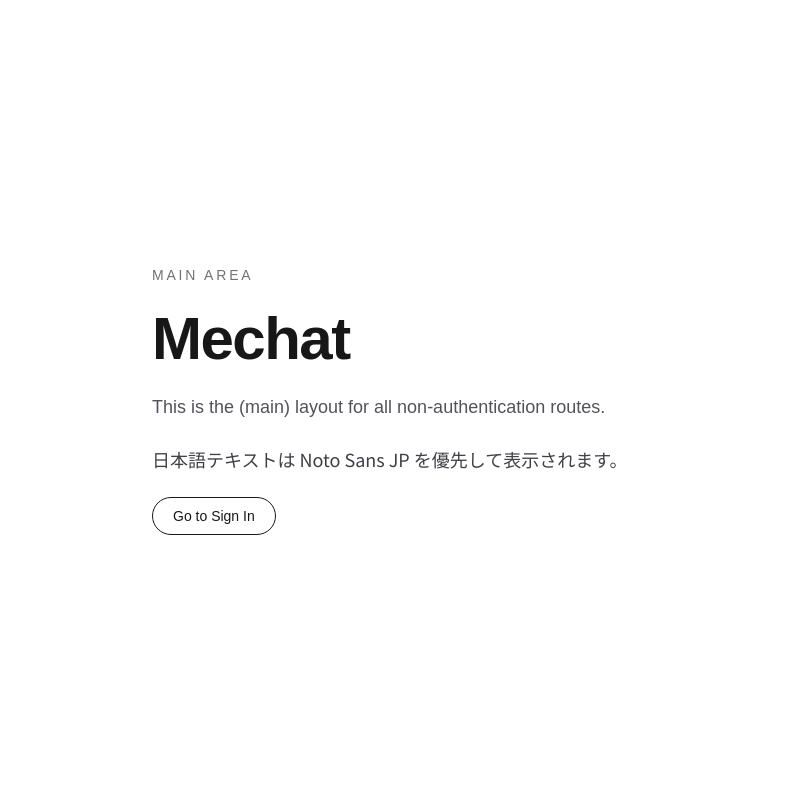
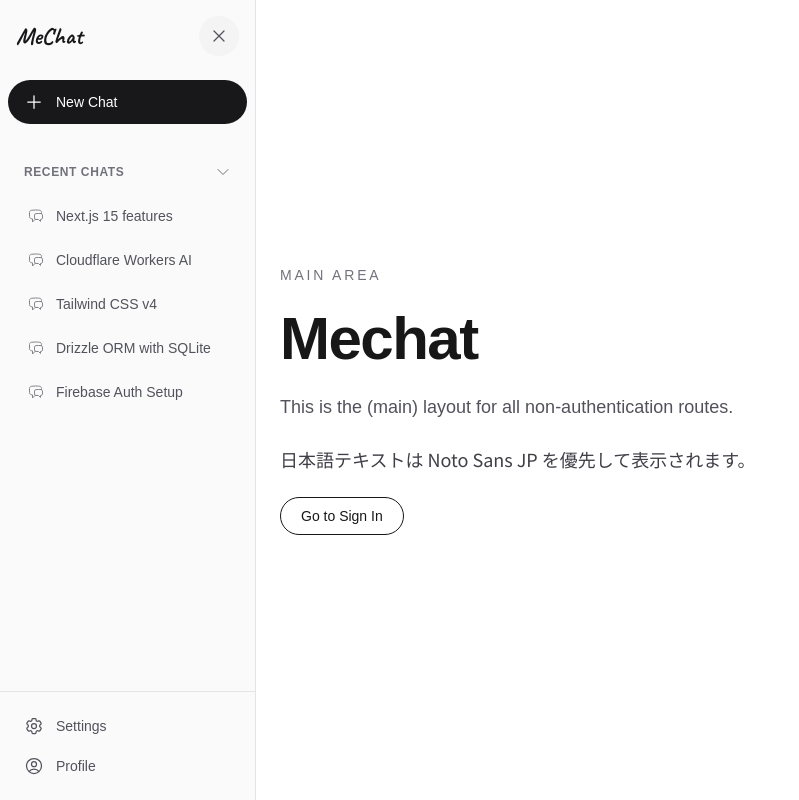
Before and after one commit to yharuto0917/meChat, a Next.js app: page / in a window 1280 px wide. Shown: the whole page, without its empty margins (0-799 px from the left). Built offline with nearby package versions, Linux system fonts and the light colour scheme; a web font is replaced by a local one.

Commit message:
feat: initial sidebar implementation with Zustand store

```diff
--- a/package.json
+++ b/package.json
@@ -23,7 +23,9 @@
 		"next": "16.1.5",
 		"react": "19.1.5",
 		"react-dom": "19.1.5",
-		"tailwind-merge": "^3.4.0"
+		"tailwind-merge": "^3.4.0",
+		"use-submit-jp": "^0.1.0",
+		"zustand": "^5.0.11"
 	},
 	"devDependencies": {
 		"@eslint/eslintrc": "^3",
--- a/src/app/(main)/layout.tsx
+++ b/src/app/(main)/layout.tsx
@@ -1,7 +1,15 @@
+import { Sidebar } from "@/components/features/sidebar/sidebar";
+import { MainContainer } from "@/components/features/sidebar/main-container";
+
 export default function MainLayout({
 	children,
 }: Readonly<{
 	children: React.ReactNode;
 }>) {
-	return <div className="min-h-dvh bg-background text-foreground">{children}</div>;
+	return (
+		<div className="min-h-dvh bg-background text-foreground">
+			<Sidebar />
+			<MainContainer>{children}</MainContainer>
+		</div>
+	);
 }
--- /dev/null
+++ b/src/components/features/sidebar/account-settings.tsx
@@ -0,0 +1,23 @@
+"use client";
+
+import { useSidebarStore } from "@/store/sidebar-store";
+import { Cog6ToothIcon, UserCircleIcon } from "@heroicons/react/24/outline";
+
+export function AccountSettings() {
+  const { isOpen } = useSidebarStore();
+
+  return (
+    <div className="mt-auto border-t border-zinc-200 px-2 py-4">
+      <div className="flex flex-col gap-1">
+        <button className="flex w-full items-center gap-3 rounded-full px-4 py-2 text-sm text-zinc-600 hover:bg-zinc-100">
+          <Cog6ToothIcon className="h-5 w-5 shrink-0" />
+          {isOpen && <span>Settings</span>}
+        </button>
+        <button className="flex w-full items-center gap-3 rounded-full px-4 py-2 text-sm text-zinc-600 hover:bg-zinc-100">
+          <UserCircleIcon className="h-5 w-5 shrink-0" />
+          {isOpen && <span>Profile</span>}
+        </button>
+      </div>
+    </div>
+  );
+}
--- /dev/null
+++ b/src/components/features/sidebar/chat-history.tsx
@@ -0,0 +1,65 @@
+"use client";
+
+import { useSidebarStore } from "@/store/sidebar-store";
+import { ChatBubbleLeftRightIcon, ChevronDownIcon } from "@heroicons/react/24/outline";
+import { useState } from "react";
+
+export function ChatHistory() {
+  const { isOpen } = useSidebarStore();
+  const [isHistoryOpen, setIsHistoryOpen] = useState(true);
+
+  // Mock history data
+  const history = [
+    { id: 1, title: "Next.js 15 features" },
+    { id: 2, title: "Cloudflare Workers AI" },
+    { id: 3, title: "Tailwind CSS v4" },
+    { id: 4, title: "Drizzle ORM with SQLite" },
+    { id: 5, title: "Firebase Auth Setup" },
+  ];
+
+  if (!isOpen) {
+    return (
+      <div className="mt-8 flex flex-col items-center gap-6">
+        {history.slice(0, 3).map((chat) => (
+          <button
+            key={chat.id}
+            className="flex h-10 w-10 items-center justify-center rounded-full text-zinc-400 hover:bg-zinc-100 hover:text-zinc-900"
+            title={chat.title}
+          >
+            <ChatBubbleLeftRightIcon className="h-5 w-5" />
+          </button>
+        ))}
+      </div>
+    );
+  }
+
+  return (
+    <div className="mt-6 px-3">
+      <button
+        onClick={() => setIsHistoryOpen(!isHistoryOpen)}
+        className="group flex w-full items-center justify-between rounded-lg px-3 py-2 text-xs font-semibold uppercase tracking-wider text-zinc-500 hover:bg-zinc-100 hover:text-zinc-900"
+      >
+        <span>Recent Chats</span>
+        <ChevronDownIcon
+          className={`h-4 w-4 transition-transform duration-200 ${
+            isHistoryOpen ? "" : "-rotate-90"
+          }`}
+        />
+      </button>
+
+      {isHistoryOpen && (
+        <div className="mt-2 space-y-1">
+          {history.map((chat) => (
+            <button
+              key={chat.id}
+              className="flex w-full items-center gap-3 rounded-full px-4 py-2.5 text-sm text-zinc-600 transition-colors hover:bg-zinc-100 hover:text-zinc-900"
+            >
+              <ChatBubbleLeftRightIcon className="h-4 w-4 shrink-0 opacity-70" />
+              <span className="truncate text-left">{chat.title}</span>
+            </button>
+          ))}
+        </div>
+      )}
+    </div>
+  );
+}
--- /dev/null
+++ b/src/components/features/sidebar/main-container.tsx
@@ -0,0 +1,17 @@
+"use client";
+
+import { useSidebarStore } from "@/store/sidebar-store";
+
+export function MainContainer({ children }: { children: React.ReactNode }) {
+  const { isOpen } = useSidebarStore();
+
+  return (
+    <main
+      className={`min-h-dvh transition-all duration-300 ease-in-out ${
+        isOpen ? "pl-64" : "pl-20"
+      }`}
+    >
+      {children}
+    </main>
+  );
+}
--- /dev/null
+++ b/src/components/features/sidebar/new-chat-button.tsx
@@ -0,0 +1,17 @@
+"use client";
+
+import { useSidebarStore } from "@/store/sidebar-store";
+import { PlusIcon } from "@heroicons/react/24/outline";
+
+export function NewChatButton() {
+  const { isOpen } = useSidebarStore();
+
+  return (
+    <div className="px-2 py-2">
+      <button className="flex w-full items-center gap-3 rounded-full bg-zinc-900 px-4 py-3 text-sm font-medium text-white hover:bg-zinc-700">
+        <PlusIcon className="h-5 w-5 shrink-0" />
+        {isOpen && <span>New Chat</span>}
+      </button>
+    </div>
+  );
+}
--- /dev/null
+++ b/src/components/features/sidebar/sidebar-logo.tsx
@@ -0,0 +1,28 @@
+"use client";
+
+import { useSidebarStore } from "@/store/sidebar-store";
+import { Bars3Icon, XMarkIcon } from "@heroicons/react/24/outline";
+
+export function SidebarLogo() {
+  const { isOpen, toggle } = useSidebarStore();
+
+  return (
+    <div className={`flex items-center px-4 py-4 ${isOpen ? "justify-between" : "justify-center"}`}>
+      {isOpen && (
+        <span className="font-cavest text-2xl font-bold text-zinc-900">
+          MeChat
+        </span>
+      )}
+      <button
+        onClick={toggle}
+        className="flex h-10 w-10 items-center justify-center rounded-full bg-zinc-100 text-zinc-600 transition-colors hover:bg-zinc-200"
+      >
+        {isOpen ? (
+          <XMarkIcon className="h-5 w-5" />
+        ) : (
+          <Bars3Icon className="h-5 w-5" />
+        )}
+      </button>
+    </div>
+  );
+}
--- /dev/null
+++ b/src/components/features/sidebar/sidebar.tsx
@@ -0,0 +1,28 @@
+"use client";
+
+import { useSidebarStore } from "@/store/sidebar-store";
+import { SidebarLogo } from "./sidebar-logo";
+import { NewChatButton } from "./new-chat-button";
+import { ChatHistory } from "./chat-history";
+import { AccountSettings } from "./account-settings";
+
+export function Sidebar() {
+  const { isOpen } = useSidebarStore();
+
+  return (
+    <aside
+      className={`fixed inset-y-0 left-0 z-50 flex flex-col bg-zinc-50 transition-all duration-300 ease-in-out border-r border-zinc-200 ${
+        isOpen ? "w-64" : "w-20"
+      }`}
+    >
+      <SidebarLogo />
+
+      <div className="flex-1 overflow-y-auto overflow-x-hidden">
+        <NewChatButton />
+        <ChatHistory />
+      </div>
+
+      <AccountSettings />
+    </aside>
+  );
+}
--- /dev/null
+++ b/src/store/sidebar-store.ts
@@ -0,0 +1,13 @@
+import { create } from 'zustand';
+
+interface SidebarState {
+  isOpen: boolean;
+  toggle: () => void;
+  setIsOpen: (isOpen: boolean) => void;
+}
+
+export const useSidebarStore = create<SidebarState>((set) => ({
+  isOpen: true,
+  toggle: () => set((state) => ({ isOpen: !state.isOpen })),
+  setIsOpen: (isOpen: boolean) => set({ isOpen }),
+}));
```
Also changed, not shown: 1 other file (tests, documents, lock files or other folders).
